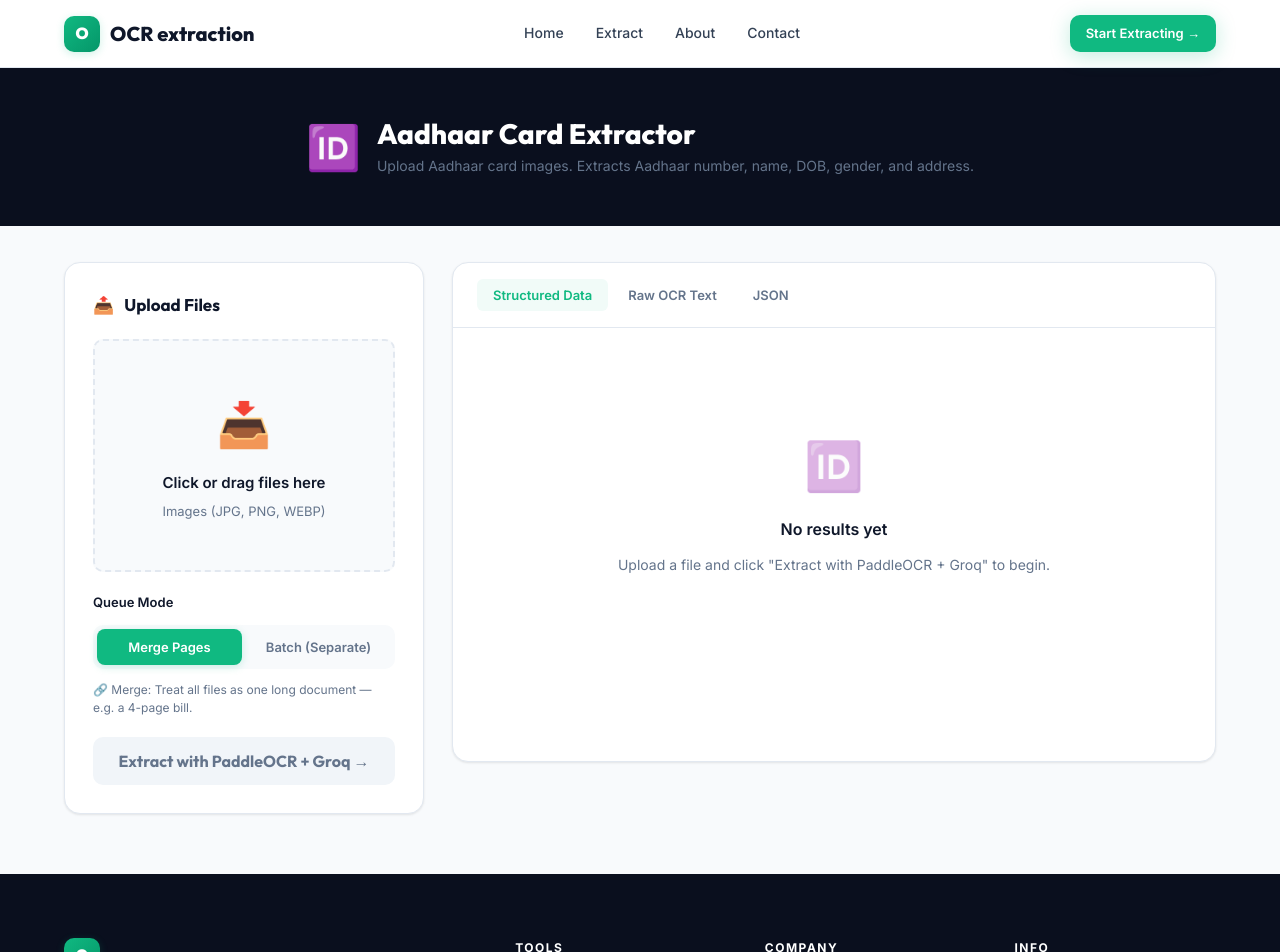
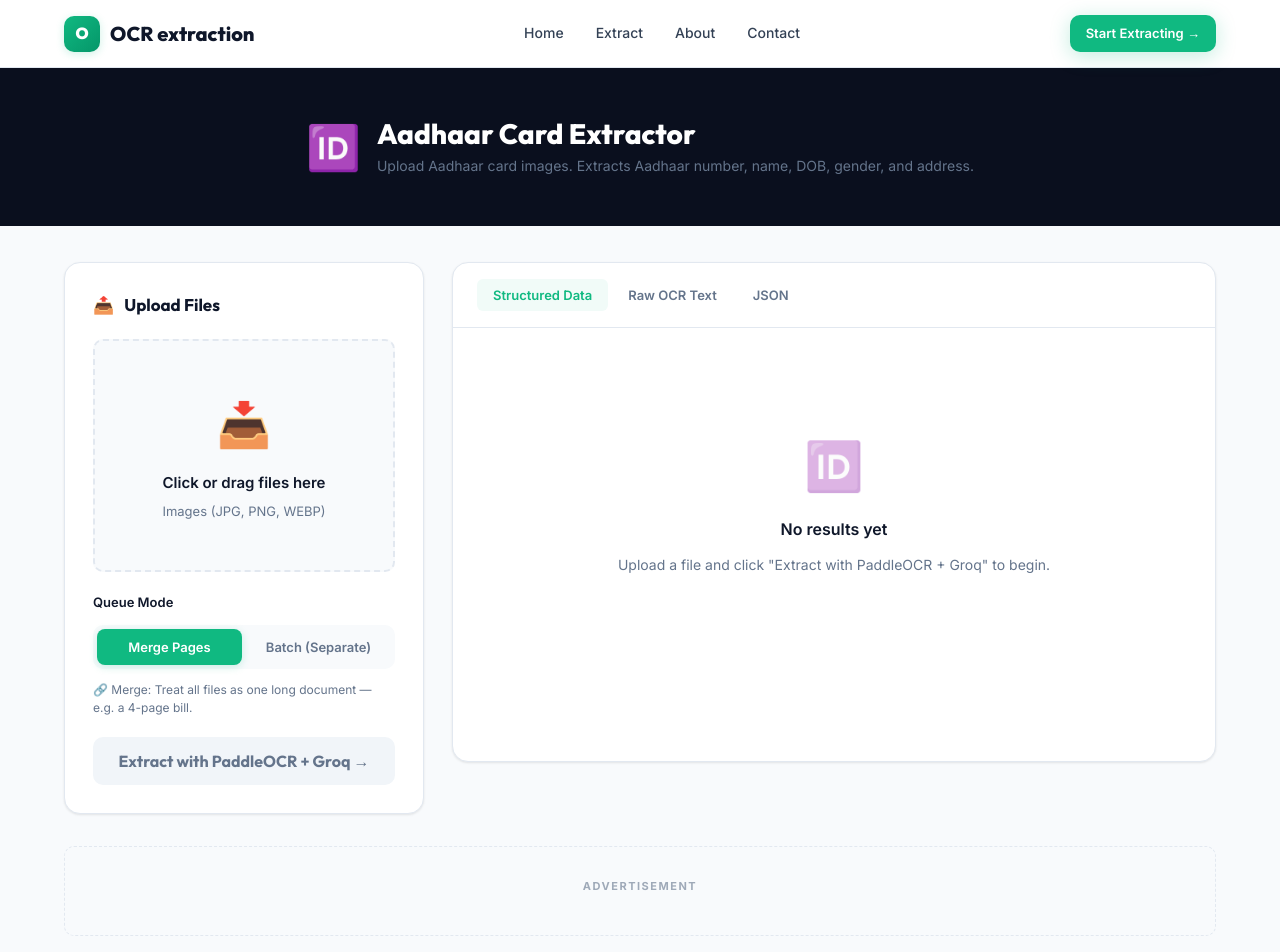
Before and after one commit to prasannab4362/Extraction_test_paddleocr, a Next.js app in the folder frontend/: page /extract/aadhaar in a window 1280 px wide. Shown: the top 952 px of the page. Built offline with nearby package versions, Linux system fonts and the light colour scheme.

Commit message:
Production site ready: integrate Google AdSense slots and format styling

```diff
--- a/frontend/src/app/extract/[type]/page.js
+++ b/frontend/src/app/extract/[type]/page.js
@@ -667,6 +667,22 @@
             </div>
 
           </div>
+
+          {/* Google AdSense Responsive Ad Unit */}
+          <div style={{ marginTop: "32px" }}>
+            <div className="ad-unit">
+              <ins className="adsbygoogle"
+                   style={{ display: "block" }}
+                   data-ad-client="ca-pub-xxxxxxxxxxxxxxxx"
+                   data-ad-slot="yyyyyyyyyy"
+                   data-ad-format="auto"
+                   data-full-width-responsive="true"></ins>
+              <script dangerouslySetInnerHTML={{
+                __html: "(adsbygoogle = window.adsbygoogle || []).push({});"
+              }} />
+            </div>
+          </div>
+
         </div>
       </section>
     </>
--- a/frontend/src/app/globals.css
+++ b/frontend/src/app/globals.css
@@ -1382,15 +1382,26 @@
   border-radius: var(--radius-md);
   min-height: 90px;
   display: flex;
+  flex-direction: column;
   align-items: center;
   justify-content: center;
   color: var(--text-muted);
-  font-size: 12px;
+  font-size: 11px;
   text-transform: uppercase;
-  letter-spacing: 1px;
+  letter-spacing: 1.5px;
   margin: 32px 0;
   overflow: hidden;
+  padding: 10px;
+  text-align: center;
 }
+
+.ad-unit::before {
+  content: "Advertisement";
+  margin-bottom: 8px;
+  font-weight: 700;
+  opacity: 0.6;
+}
+
 
 /* ============================
    TABLE (data output)
```
Also changed, not shown: frontend/src/app/page.js (+16 -0 lines).
